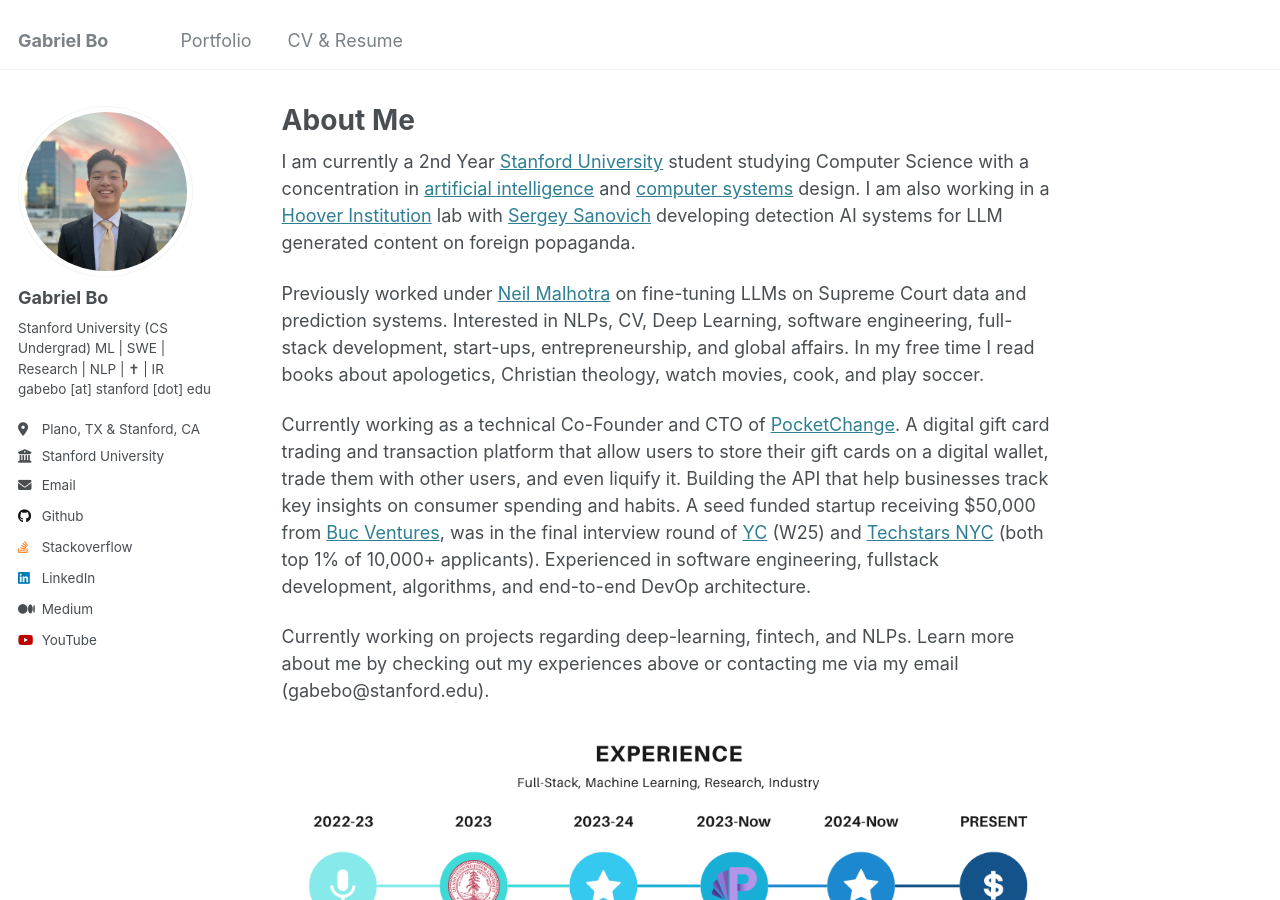
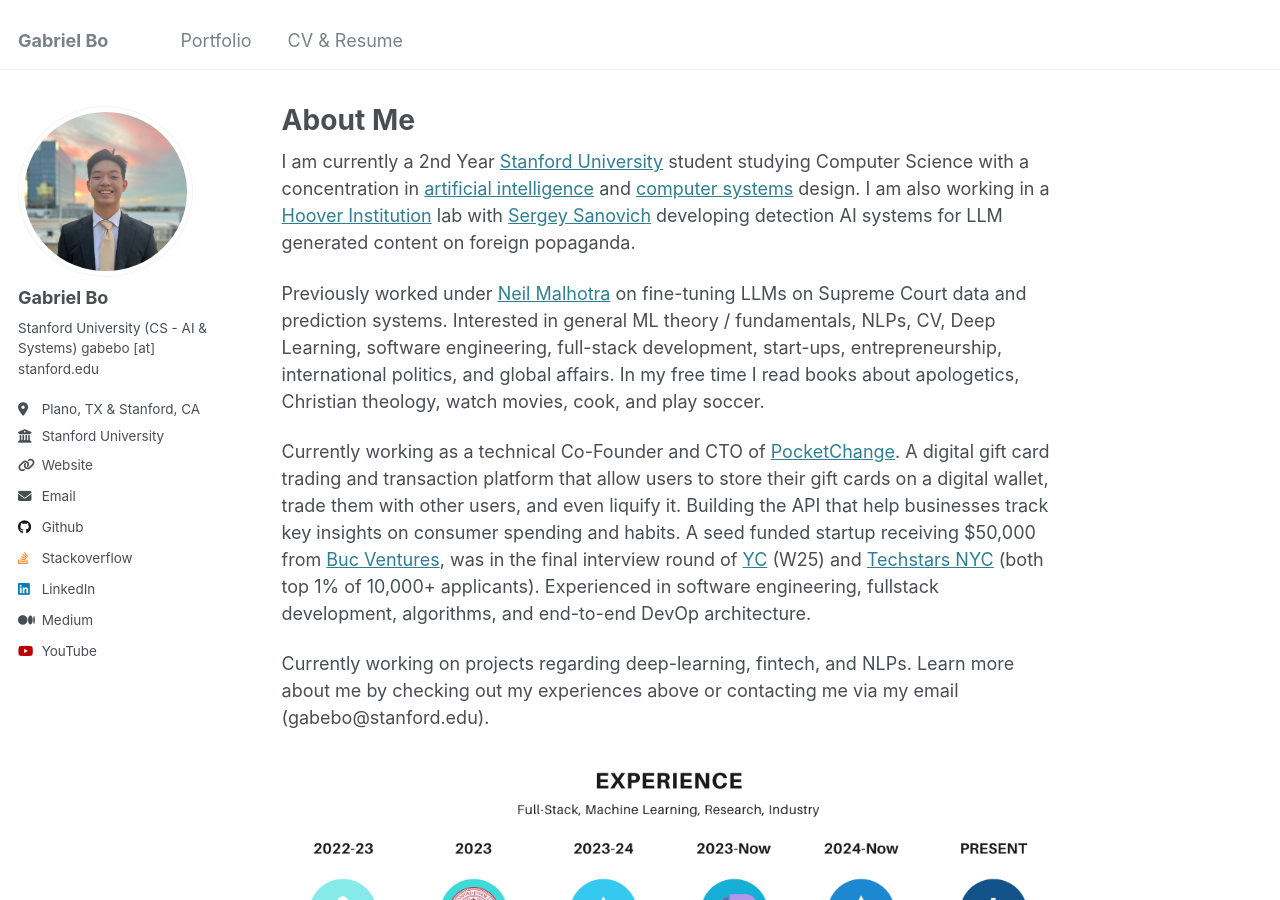
Before and after one commit to gabrielkmbo/gabrielkmbo.github.io, a Jekyll site: the page built from _pages/about.md, in a window 1280 px wide and 900 px high. Built offline with Jekyll 4.4.1, drawn with Linux system fonts in a browser that asks for light colours.

Commit message:
feat: updated menu page

```diff
--- a/_config.yml
+++ b/_config.yml
@@ -25,12 +25,11 @@ author:
   name             : "Gabriel Bo"
   pronouns         : # example: "she/her"
   bio              : |
-    Stanford University (CS Undergrad)
-    ML | SWE | Research | NLP | ✝ | IR
-    gabebo [at] stanford [dot] edu
+    Stanford University (CS - AI & Systems)
+    gabebo [at] stanford.edu
   location         : "Plano, TX & Stanford, CA"
   employer         : "Stanford University"
-  uri              : # URL
+  uri              : gabrielkmbo.github.io
   email            : "gabebo@stanford.edu"
 
   # Academic websites
--- a/_pages/about.md
+++ b/_pages/about.md
@@ -9,7 +9,7 @@ redirect_from:
 
 I am currently a 2nd Year <a href="https://www.stanford.edu/">Stanford University</a> student studying Computer Science with a concentration in <a href="https://www.cs.stanford.edu/people/faculty-research-focus/artificial-intelligence">artificial intelligence</a> and <a href="https://www.cs.stanford.edu/people/faculty-research-focus/computer-systems">computer systems</a> design. I am also working in a <a href="https://www.hoover.org/">Hoover Institution</a> lab with <a href="https://sanovich.com/">Sergey Sanovich</a> developing detection AI systems for LLM generated content on foreign popaganda.
 
-Previously worked under <a href="https://web.stanford.edu/~neilm/">Neil Malhotra</a> on fine-tuning LLMs on Supreme Court data and prediction systems. Interested in NLPs, CV, Deep Learning, software engineering, full-stack development, start-ups, entrepreneurship, and global affairs. In my free time I read books about apologetics, Christian theology, watch movies, cook, and play soccer.
+Previously worked under <a href="https://web.stanford.edu/~neilm/">Neil Malhotra</a> on fine-tuning LLMs on Supreme Court data and prediction systems. Interested in general ML theory / fundamentals, NLPs, CV, Deep Learning, software engineering, full-stack development, start-ups, entrepreneurship, international politics, and global affairs. In my free time I read books about apologetics, Christian theology, watch movies, cook, and play soccer.
 
 Currently working as a technical Co-Founder and CTO of <a href="https://www.linkedin.com/company/pocketchangedigital/posts/?feedView=all">PocketChange</a>. A digital gift card trading and transaction platform that allow users to store their gift cards on a digital wallet, trade them with other users, and even liquify it. Building the API that help businesses track key insights on consumer spending and habits. A seed funded startup receiving $50,000 from <a href="https://www.berkeleyprep.org/signature-programs/lasher-center-for-business-and-entrepreneurial-studies/buc-ventures/">Buc Ventures</a>, was in the final interview round of <a href="https://www.ycombinator.com/">YC</a> (W25) and <a href="https://www.techstars.com/">Techstars NYC</a> (both top 1% of 10,000+ applicants). Experienced in software engineering, fullstack development, algorithms, and end-to-end DevOp architecture.
 
```
